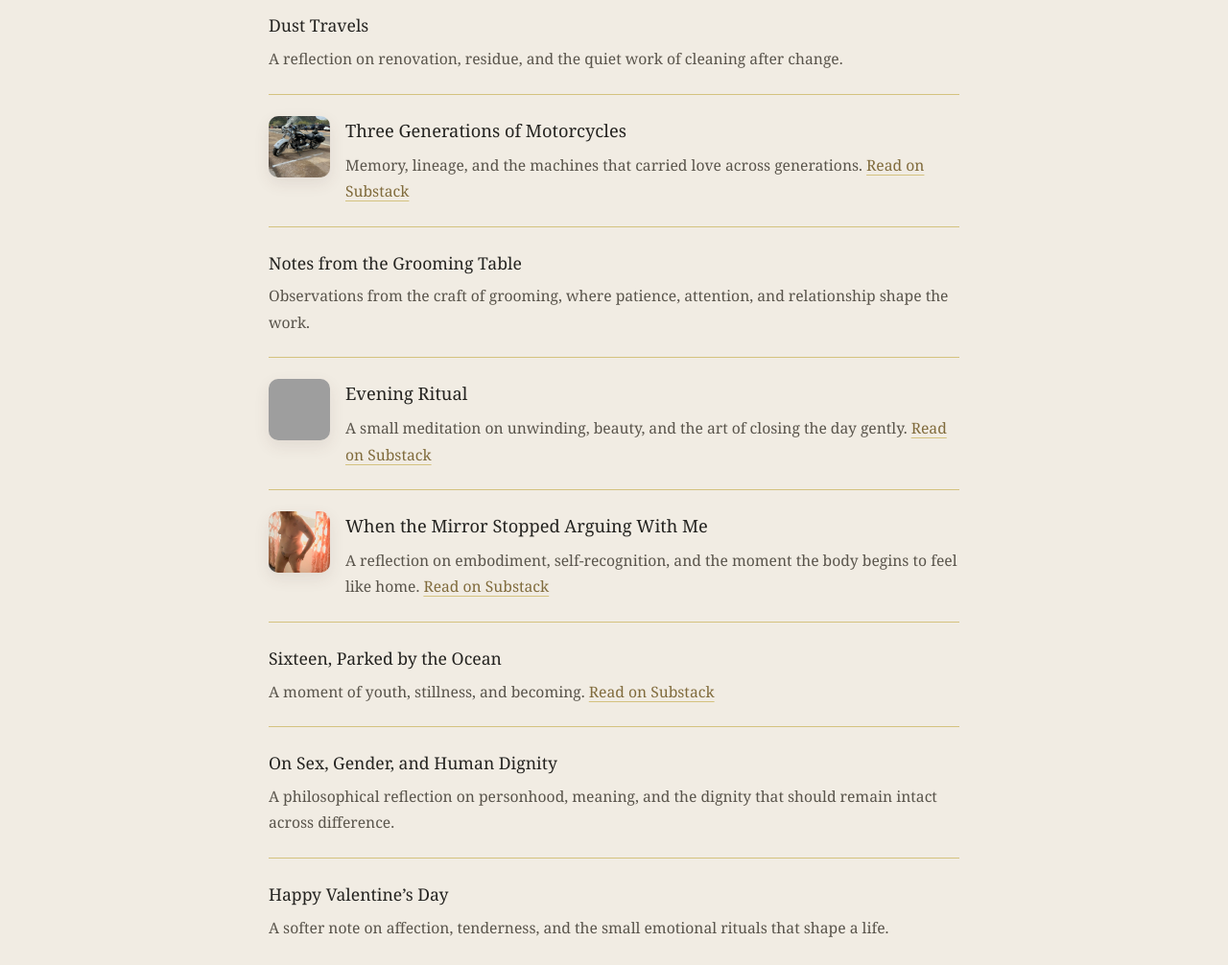
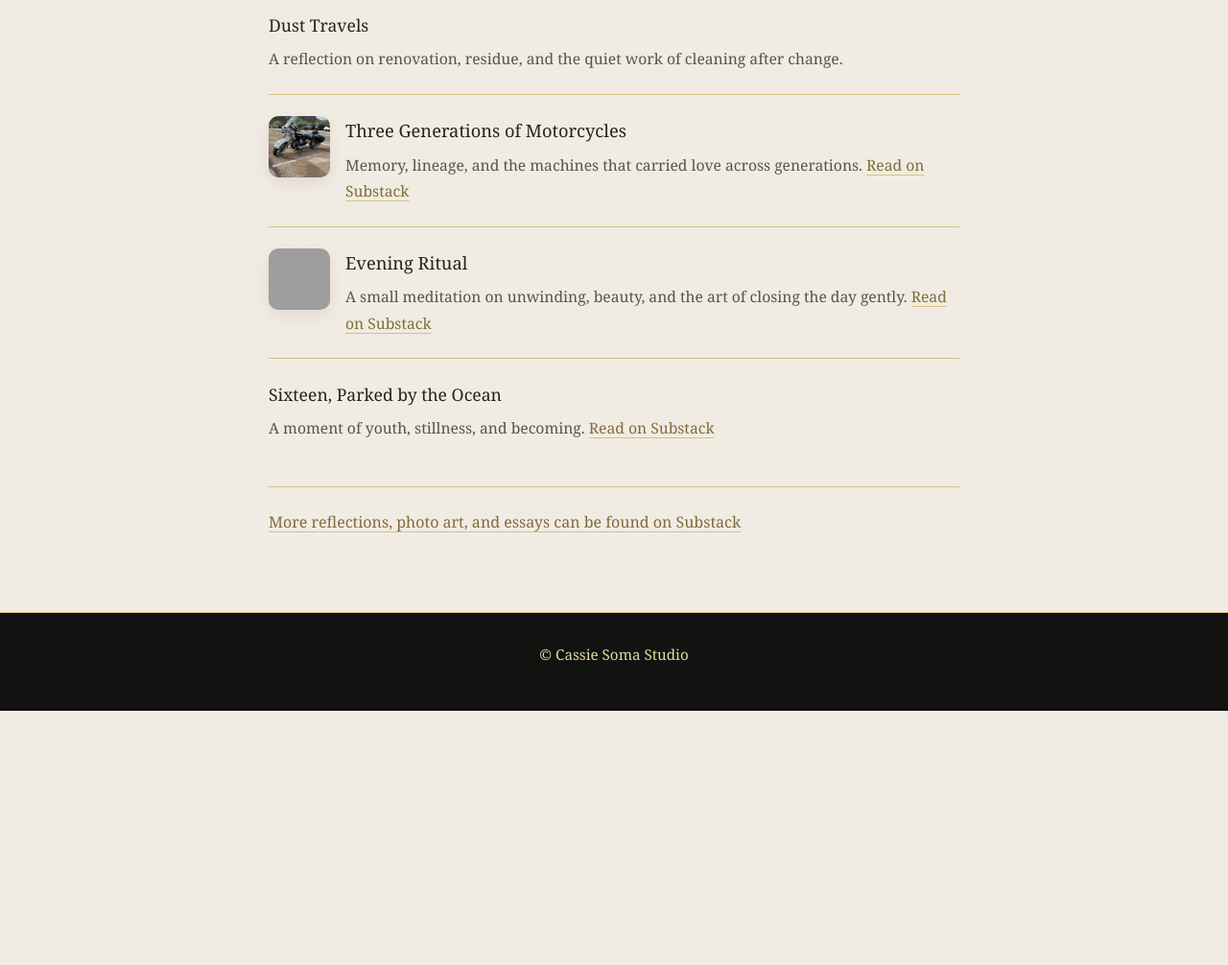
Before and after one commit to cassiesomastudio/cassiesoma.github.io, a plain HTML site: page studio.html in a window 1280 px wide. Shown: the part 2129-3135 px from the top of the page at 96% size. After the commit the page ends 2870 px from the top, so only its background shows below. Drawn offline with Linux system fonts and the light colour scheme; grey boxes are pictures that could not be loaded.

```diff
--- a/studio.html
+++ b/studio.html
@@ -437,12 +437,6 @@ header h1,.intro h2,.featured-story h2,.writing-section h2{font-family:Baskervil
             </div>
         </div>
 
-        <div class="entry">
-            <div class="text-only">
-                <h3>Notes from the Grooming Table</h3>
-                <p>Observations from the craft of grooming, where patience, attention, and relationship shape the work.</p>
-            </div>
-        </div>
 
         <div class="entry">
             <div class="entry-inner">
@@ -461,22 +455,6 @@ header h1,.intro h2,.featured-story h2,.writing-section h2{font-family:Baskervil
             </div>
         </div>
 
-        <div class="entry">
-            <div class="entry-inner">
-                <div class="thumb">
-                    <a href="https://substack.com/@cassiesomastudio/note/p-191442260?r=2lp542&utm_medium=ios&utm_source=notes-share-action" target="_blank">
-                        <img src="IMG_7404.jpeg" alt="Thumbnail for When the Mirror Stopped Arguing With Me">
-                    </a>
-                </div>
-                <div class="entry-text">
-                    <h3>When the Mirror Stopped Arguing With Me</h3>
-                    <p>
-                        A reflection on embodiment, self-recognition, and the moment the body begins to feel like home.
-                        <a href="https://substack.com/@cassiesomastudio/note/p-191442260?r=2lp542&utm_medium=ios&utm_source=notes-share-action" target="_blank">Read on Substack</a>
-                    </p>
-                </div>
-            </div>
-        </div>
 
         <div class="entry">
             <div class="text-only">
@@ -488,19 +466,7 @@ header h1,.intro h2,.featured-story h2,.writing-section h2{font-family:Baskervil
             </div>
         </div>
 
-        <div class="entry">
-            <div class="text-only">
-                <h3>On Sex, Gender, and Human Dignity</h3>
-                <p>A philosophical reflection on personhood, meaning, and the dignity that should remain intact across difference.</p>
-            </div>
-        </div>
 
-        <div class="entry">
-            <div class="text-only">
-                <h3>Happy Valentine’s Day</h3>
-                <p>A softer note on affection, tenderness, and the small emotional rituals that shape a life.</p>
-            </div>
-        </div>
 
         <div class="substack-more">
             <a href="https://cassiesomastudio.substack.com" target="_blank">More reflections, photo art, and essays can be found on Substack</a>
```
